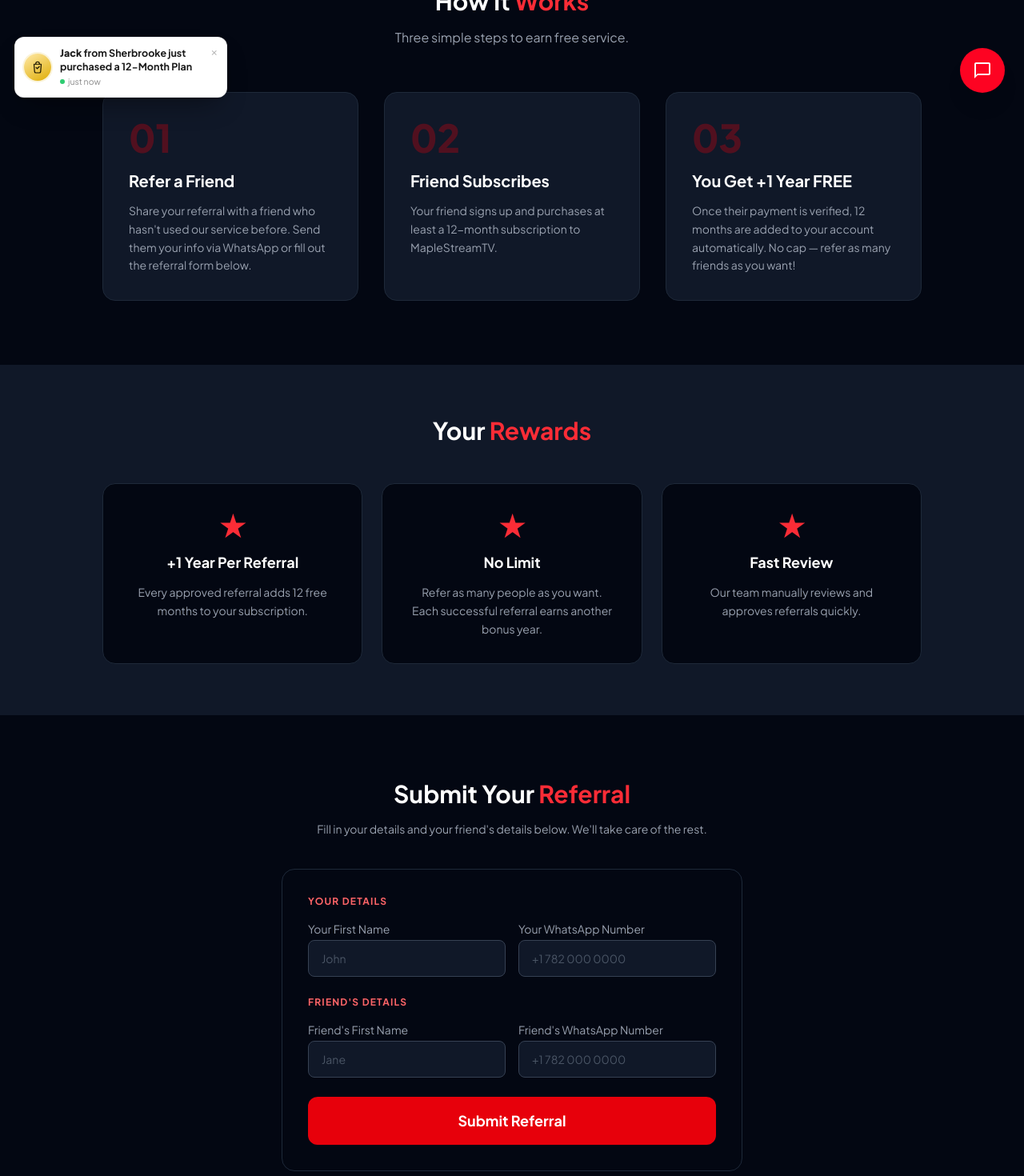
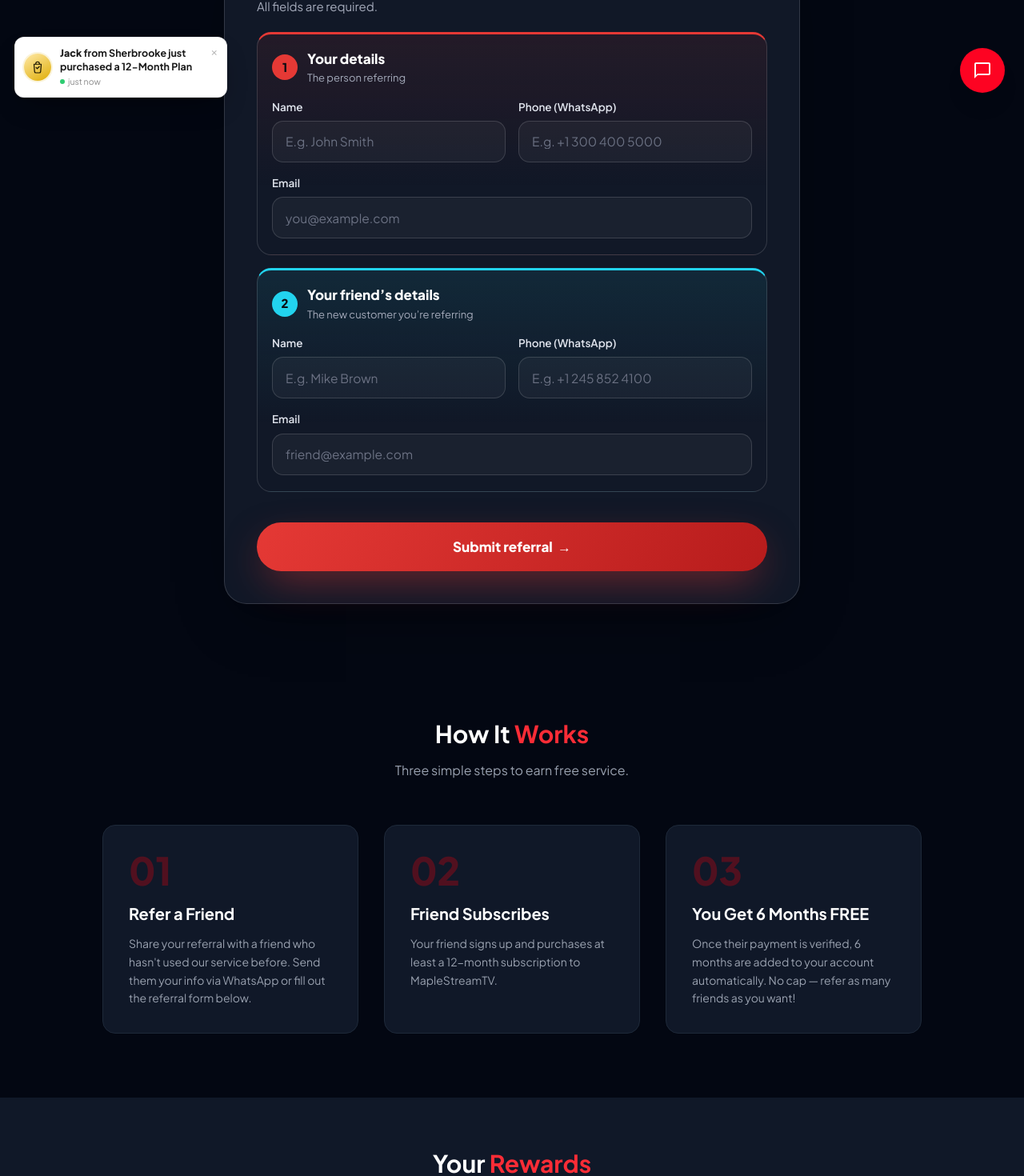
Before and after one commit to medmaar/maplestreamtv.ca, a Next.js app: page /referral in a window 1280 px wide. Shown: the part 660-2130 px from the top of the page at 80% size. Built offline with nearby package versions, Linux system fonts and the light colour scheme.

Commit message:
Referral page: iptvmapletv-style two-step form emailed via EmailJS, reward now 6 months free
Co-Authored-By: Claude Opus 5.5 (1M context) <noreply@anthropic.com>
Claude-Session: https://claude.ai/code/session_01UncMBR8ZYVBGnd2ZMDwYky

```diff
--- a/src/app/api/referral/route.ts
+++ /dev/null
@@ -1,27 +0,0 @@
-export const runtime = 'edge';
-
-import { NextRequest, NextResponse } from "next/server";
-
-export async function POST(req: NextRequest) {
-  try {
-    const body = await req.json();
-    const { yourName, yourWhatsApp, friendName, friendWhatsApp } = body;
-
-    if (!yourName || !yourWhatsApp || !friendName || !friendWhatsApp) {
-      return NextResponse.json({ error: "All fields are required." }, { status: 400 });
-    }
-
-    // Log the referral (replace with webhook/email/DB integration as needed)
-    console.log("[Referral Submission]", {
-      yourName,
-      yourWhatsApp,
-      friendName,
-      friendWhatsApp,
-      submittedAt: new Date().toISOString(),
-    });
-
-    return NextResponse.json({ success: true, message: "Referral received. We will review it shortly." });
-  } catch {
-    return NextResponse.json({ error: "Invalid request." }, { status: 400 });
-  }
-}
--- a/src/app/referral/page.tsx
+++ b/src/app/referral/page.tsx
@@ -2,11 +2,11 @@ import type { Metadata } from "next";
 import ReferralForm from "../../components/ReferralForm";
 
 export const metadata: Metadata = {
-  title: "Referral Program — Get +1 Year Free | MapleStreamTV",
+  title: "Referral Program — Get 6 Months Free | MapleStreamTV",
   description:
-    "Refer a friend to MapleStreamTV and earn +1 free year of service. No limits — every successful referral adds 12 months to your account.",
+    "Refer a friend to MapleStreamTV and earn 6 free months of service. No limits — every successful referral adds 6 months to your account.",
   keywords:
-    "MapleStreamTV referral, refer a friend IPTV, IPTV Canada free year, IPTV affiliate Canada",
+    "MapleStreamTV referral, refer a friend IPTV, IPTV Canada 6 free months, IPTV affiliate Canada",
   alternates: { canonical: "https://maplestreamtv.ca/referral" },
 };
 
@@ -25,20 +25,20 @@ const steps = [
   },
   {
     number: "03",
-    title: "You Get +1 Year FREE",
+    title: "You Get 6 Months FREE",
     description:
-      "Once their payment is verified, 12 months are added to your account automatically. No cap — refer as many friends as you want!",
+      "Once their payment is verified, 6 months are added to your account automatically. No cap — refer as many friends as you want!",
   },
 ];
 
 const rewardCards = [
   {
-    title: "+1 Year Per Referral",
-    desc: "Every approved referral adds 12 free months to your subscription.",
+    title: "+6 Months Per Referral",
+    desc: "Every approved referral adds 6 free months to your subscription.",
   },
   {
     title: "No Limit",
-    desc: "Refer as many people as you want. Each successful referral earns another bonus year.",
+    desc: "Refer as many people as you want. Each successful referral earns another 6 free months.",
   },
   {
     title: "Fast Review",
@@ -50,14 +50,14 @@ const rules = [
   "The referred person must purchase at least a 1-year MapleStreamTV subscription.",
   "Your bonus is added after payment verification is completed.",
   "The referred person must be a new customer who has never used MapleStreamTV before.",
-  "Referrals are unlimited — each successful referral gives you +12 more months.",
+  "Referrals are unlimited — each successful referral gives you +6 more months.",
 ];
 
 export default function ReferralPage() {
   return (
     <>
-      <script type="application/ld+json" dangerouslySetInnerHTML={{ __html: JSON.stringify({"@context": "https://schema.org", "@type": "BreadcrumbList", "itemListElement": [{"@type": "ListItem", "position": 1, "name": "MapleStreamTV", "item": "https://maplestreamtv.ca"}, {"@type": "ListItem", "position": 2, "name": "Referral Program — Get +1 Year Free", "item": "https://maplestreamtv.ca/referral"}]}) }} />
-      <script type="application/ld+json" dangerouslySetInnerHTML={{ __html: JSON.stringify({"@context": "https://schema.org", "@type": "WebPage", "name": "Referral Program — Get +1 Year Free", "url": "https://maplestreamtv.ca/referral", "inLanguage": "en-CA", "dateModified": "2026-07-19", "isPartOf": {"@type": "WebSite", "name": "MapleStreamTV", "url": "https://maplestreamtv.ca"}}) }} />
+      <script type="application/ld+json" dangerouslySetInnerHTML={{ __html: JSON.stringify({"@context": "https://schema.org", "@type": "BreadcrumbList", "itemListElement": [{"@type": "ListItem", "position": 1, "name": "MapleStreamTV", "item": "https://maplestreamtv.ca"}, {"@type": "ListItem", "position": 2, "name": "Referral Program — Get 6 Months Free", "item": "https://maplestreamtv.ca/referral"}]}) }} />
+      <script type="application/ld+json" dangerouslySetInnerHTML={{ __html: JSON.stringify({"@context": "https://schema.org", "@type": "WebPage", "name": "Referral Program — Get 6 Months Free", "url": "https://maplestreamtv.ca/referral", "inLanguage": "en-CA", "dateModified": "2026-07-19", "isPartOf": {"@type": "WebSite", "name": "MapleStreamTV", "url": "https://maplestreamtv.ca"}}) }} />
     <main className="bg-gray-950 text-white min-h-screen">
       {/* Hero */}
       <section className="bg-gradient-to-br from-gray-900 via-gray-950 to-black py-20 px-4 text-center">
@@ -67,7 +67,7 @@ export default function ReferralPage() {
           </span>
           <h1 className="text-4xl md:text-6xl font-extrabold mb-6 leading-tight">
             Refer a Friend,{" "}
-            <span className="text-red-500">Get +1 Year Free</span>
+            <span className="text-red-500">Get 6 Months Free</span>
           </h1>
           <p className="text-xl text-gray-300 mb-8 max-w-2xl mx-auto">
             Share MapleStreamTV with people you know and earn free subscription time when they join.
@@ -77,12 +77,19 @@ export default function ReferralPage() {
               <span className="text-green-400">✓</span> Unlimited referrals
             </span>
             <span className="flex items-center gap-2">
-              <span className="text-green-400">✓</span> +12 months per referral
+              <span className="text-green-400">✓</span> +6 months per referral
             </span>
             <span className="flex items-center gap-2">
               <span className="text-green-400">✓</span> Fast review
             </span>
           </div>
+        </div>
+      </section>
+
+      {/* Referral form */}
+      <section id="refer" style={{ padding: "8px 16px 64px" }}>
+        <div style={{ maxWidth: 720, margin: "0 auto" }}>
+          <ReferralForm />
         </div>
       </section>
 
@@ -133,19 +140,6 @@ export default function ReferralPage() {
         </div>
       </section>
 
-      {/* Referral form */}
-      <section className="py-20 px-4">
-        <div className="max-w-xl mx-auto">
-          <h2 className="text-3xl font-bold text-center mb-4">
-            Submit Your <span className="text-red-500">Referral</span>
-          </h2>
-          <p className="text-center text-gray-400 mb-10 text-sm">
-            Fill in your details and your friend&apos;s details below. We&apos;ll take care of the rest.
-          </p>
-          <ReferralForm />
-        </div>
-      </section>
-
       {/* Rules */}
       <section className="py-20 px-4 bg-gray-900">
         <div className="max-w-3xl mx-auto">
@@ -171,7 +165,7 @@ export default function ReferralPage() {
         <div className="max-w-2xl mx-auto">
           <h2 className="text-3xl font-bold mb-4">Not a Customer Yet?</h2>
           <p className="text-gray-300 mb-8">
-            Try MapleStreamTV free for 24 hours — no credit card required. Then start referring and earn free years.
+            Try MapleStreamTV free for 24 hours — no credit card required. Then start referring and earn free months.
           </p>
           <div className="flex flex-col sm:flex-row gap-4 justify-center">
             <a
--- a/src/components/ReferralForm.tsx
+++ b/src/components/ReferralForm.tsx
@@ -1,141 +1,193 @@
 "use client";
 import { useState } from "react";
 
+// Referral form — same design and flow as iptvmapletv.com/refer-a-friend/.
+// Sent through the same EmailJS service/template/key as this site's order forms.
+const EMAILJS = { service: "service_2jcensj", template: "template_s8c799i", publicKey: "hbzN9XtS5uTJfVZT7" };
+const SITE_NAME = "MapleStreamTV.ca";
+const WA_URL = "/chat/wa";
+const T = {
+  "title": "Submit a referral",
+  "req": "All fields are required.",
+  "g1": "Your details",
+  "g1s": "The person referring",
+  "g2": "Your friend’s details",
+  "g2s": "The new customer you’re referring",
+  "name": "Name",
+  "phone": "Phone (WhatsApp)",
+  "email": "Email",
+  "ph1n": "E.g. John Smith",
+  "ph2n": "E.g. Mike Brown",
+  "ph1e": "you@example.com",
+  "ph2e": "friend@example.com",
+  "submit": "Submit referral",
+  "sending": "Sending…",
+  "err_req": "Please fill in this field.",
+  "err_email": "Please enter a valid email.",
+  "err_phone": "Please enter a valid phone number.",
+  "fail": "Something went wrong. Please try again or message us on WhatsApp.",
+  "ok_t": "Referral received!",
+  "ok_p": "Thank you! We’ve got your referral. As soon as your friend’s 12-month plan is paid, we’ll add <b>6 months free</b> to your account and let you know on WhatsApp.",
+  "again": "Refer another friend",
+  "wa": "Confirm on WhatsApp",
+  "subj": "New referral",
+  "plan": "Referral program — 6 months free",
+  "referrer": "REFERRER",
+  "friend": "FRIEND"
+};
+const C = {
+  "inputBg": "rgba(255,255,255,.04)",
+  "line": "rgba(255,255,255,.14)",
+  "text": "#fff",
+  "label": "#dfe3ec",
+  "heading": "#fff",
+  "muted": "#a4aaba",
+  "placeholder": "#6b7183",
+  "numText": "#0b0c12",
+  "panel": "#111827",
+  "acc1": "#E53935",
+  "acc2": "#22d3ee",
+  "cta": "linear-gradient(120deg,#E53935 0%,#b71c1c 100%)",
+  "ctaShadow": "0 18px 50px -12px rgba(229,57,53,.55)"
+};
+
+type Who = "r" | "f";
+type Key = `${Who}_${"name" | "phone" | "email"}`;
+const EMPTY: Record<Key, string> = { r_name: "", r_phone: "", r_email: "", f_name: "", f_phone: "", f_email: "" };
+
+function validate(k: Key, v: string): string {
+  const s = v.trim();
+  if (!s) return T.err_req;
+  if (k.endsWith("email") && !/^[^\s@]+@[^\s@]+\.[^\s@]{2,}$/.test(s)) return T.err_email;
+  if (k.endsWith("phone") && s.replace(/\D/g, "").length < 6) return T.err_phone;
+  return "";
+}
 
 export default function ReferralForm() {
-  const [yourName, setYourName] = useState("");
-  const [yourWA, setYourWA] = useState("");
-  const [friendName, setFriendName] = useState("");
-  const [friendWA, setFriendWA] = useState("");
+  const [v, setV] = useState<Record<Key, string>>(EMPTY);
+  const [errs, setErrs] = useState<Partial<Record<Key, string>>>({});
   const [status, setStatus] = useState<"idle" | "loading" | "success" | "error">("idle");
+
+  const set = (k: Key) => (e: React.ChangeEvent<HTMLInputElement>) => {
+    setV((p) => ({ ...p, [k]: e.target.value }));
+    if (errs[k]) setErrs((p) => ({ ...p, [k]: validate(k, e.target.value) }));
+  };
 
   async function handleSubmit(e: React.FormEvent) {
     e.preventDefault();
+    const next: Partial<Record<Key, string>> = {};
+    (Object.keys(EMPTY) as Key[]).forEach((k) => { const m = validate(k, v[k]); if (m) next[k] = m; });
+    setErrs(next);
+    if (Object.keys(next).length) return;
     setStatus("loading");
+    const t = (k: Key) => v[k].trim();
+    const message =
+      `${T.referrer}\n${T.name}: ${t("r_name")}\n${T.phone}: ${t("r_phone")}\n${T.email}: ${t("r_email")}\n\n` +
+      `${T.friend}\n${T.name}: ${t("f_name")}\n${T.phone}: ${t("f_phone")}\n${T.email}: ${t("f_email")}`;
     try {
-      const res = await fetch("/api/referral", {
+      const res = await fetch("https://api.emailjs.com/api/v1.0/email/send", {
         method: "POST",
         headers: { "Content-Type": "application/json" },
         body: JSON.stringify({
-          yourName,
-          yourWhatsApp: yourWA,
-          friendName,
-          friendWhatsApp: friendWA,
+          service_id: EMAILJS.service,
+          template_id: EMAILJS.template,
+          user_id: EMAILJS.publicKey,
+          template_params: {
+            site_name: SITE_NAME,
+            subject: `${T.subj} – ${SITE_NAME}: ${t("r_name")} → ${t("f_name")}`,
+            plan: T.plan,
+            name: t("r_name"), full_name: t("r_name"), from_name: t("r_name"),
+            email: t("r_email"), from_email: t("r_email"), reply_to: t("r_email"),
+            phone: t("r_phone"), whatsapp: t("r_phone"),
+            country: "—", device: "—",
+            friend_name: t("f_name"), friend_phone: t("f_phone"), friend_email: t("f_email"),
+            message,
+            time: new Date().toLocaleString(),
+          },
         }),
       });
-      if (res.ok) {
-        setStatus("success");
-        setYourName("");
-        setYourWA("");
-        setFriendName("");
-        setFriendWA("");
-      } else {
-        setStatus("error");
-      }
-    } catch {
+      if (!res.ok) throw new Error(`EmailJS ${res.status}`);
+      setStatus("success");
+      setV(EMPTY);
+    } catch (err) {
+      console.error("Referral send failed:", err);
       setStatus("error");
     }
   }
 
-  return (
-    <div>
-      <form
-        onSubmit={handleSubmit}
-        className="bg-gray-950 border border-gray-800 rounded-2xl p-8 space-y-6"
-      >
-        <div>
-          <p className="text-xs text-red-400 font-bold uppercase tracking-widest mb-4">
-            Your Details
-          </p>
-          <div className="grid grid-cols-1 sm:grid-cols-2 gap-4">
-            <div>
-              <label className="block text-sm text-gray-400 mb-1">Your First Name</label>
-              <input
-                type="text"
-                required
-                placeholder="John"
-                value={yourName}
-                onChange={(e) => setYourName(e.target.value)}
-                className="w-full bg-gray-900 border border-gray-700 rounded-lg px-4 py-3 text-sm text-white placeholder-gray-600 focus:outline-none focus:border-red-500 transition-colors"
-              />
-            </div>
-            <div>
-              <label className="block text-sm text-gray-400 mb-1">Your WhatsApp Number</label>
-              <input
-                type="tel"
-                required
-                placeholder="+1 782 000 0000"
-                value={yourWA}
-                onChange={(e) => setYourWA(e.target.value)}
-                className="w-full bg-gray-900 border border-gray-700 rounded-lg px-4 py-3 text-sm text-white placeholder-gray-600 focus:outline-none focus:border-red-500 transition-colors"
-              />
-            </div>
+  const input = (k: Key): React.CSSProperties => ({
+    width: "100%", height: 52, padding: "0 16px", borderRadius: 14, boxSizing: "border-box",
+    background: C.inputBg, border: `1px solid ${errs[k] ? "#ff2d4a" : C.line}`, color: C.text,
+    fontSize: 15.5, fontFamily: "inherit", outline: "none",
+  });
+
+  const field = (k: Key, label: string, type: string, ph: string, full = false, ac = "off") => (
+    <div style={{ display: "grid", gap: 7, gridColumn: full ? "1 / -1" : undefined }}>
+      <label htmlFor={`ref-${k}`} style={{ fontSize: 13.5, fontWeight: 600, color: C.label }}>{label}</label>
+      <input id={`ref-${k}`} name={k} type={type} required placeholder={ph} value={v[k]} onChange={set(k)}
+        autoComplete={ac} inputMode={type === "tel" ? "tel" : type === "email" ? "email" : undefined}
+        aria-invalid={errs[k] ? true : undefined} style={input(k)} className="ref-input" />
+      {errs[k] && <span style={{ fontSize: 12.5, color: "#ff5a6e" }}>{errs[k]}</span>}
+    </div>
+  );
+
+  const group = (who: Who, n: number, title: string, hint: string, acc: string, ph: [string, string, string]) => (
+    <fieldset style={{
+      border: `1px solid ${C.line}`, borderTop: `3px solid ${acc}`, borderRadius: 18, padding: "18px 18px 20px",
+      margin: "0 0 16px", minWidth: 0, background: `linear-gradient(180deg, ${acc}17, transparent 70%)`,
+    }}>
+      <legend style={{ display: "flex", alignItems: "center", gap: 12, padding: 0, marginBottom: 16, float: "left", width: "100%" }}>
+        <span style={{ width: 32, height: 32, flex: "none", borderRadius: "50%", display: "grid", placeItems: "center", fontWeight: 800, fontSize: 15, color: C.numText, background: acc }}>{n}</span>
+        <span><b style={{ display: "block", fontSize: 17, fontWeight: 800, color: C.heading }}>{title}</b><small style={{ display: "block", color: C.muted, fontSize: 13, marginTop: 2 }}>{hint}</small></span>
+      </legend>
+      <div className="ref-fields" style={{ clear: "both", display: "grid", gridTemplateColumns: "1fr 1fr", gap: 16 }}>
+        {field(`${who}_name`, T.name, "text", ph[0], false, who === "r" ? "name" : "off")}
+        {field(`${who}_phone`, T.phone, "tel", ph[1], false, who === "r" ? "tel" : "off")}
+        {field(`${who}_email`, T.email, "email", ph[2], true, who === "r" ? "email" : "off")}
+      </div>
+    </fieldset>
+  );
+
+  const card: React.CSSProperties = {
+    borderRadius: 28, padding: "clamp(22px, 4vw, 40px)", background: C.panel, border: `1px solid ${status === "success" ? "rgba(34,197,94,.55)" : C.line}`,
+    boxShadow: "0 30px 80px -30px rgba(0,0,0,.45)", textAlign: "left", color: C.text,
+  };
+
+  if (status === "success") {
+    return (
+      <div style={card} role="status">
+        <div style={{ textAlign: "center", padding: "12px 0" }}>
+          <div style={{ width: 72, height: 72, margin: "0 auto 18px", borderRadius: "50%", background: "#22c55e", display: "grid", placeItems: "center", color: "#fff", fontSize: 38, fontWeight: 900 }}>✓</div>
+          <h2 style={{ fontSize: 26, fontWeight: 800, color: C.heading, margin: "0 0 10px" }}>{T.ok_t}</h2>
+          <p style={{ color: C.muted, fontSize: 15.5, lineHeight: 1.7, maxWidth: 460, margin: "0 auto 22px" }} dangerouslySetInnerHTML={{ __html: T.ok_p }} />
+          <div style={{ display: "flex", flexWrap: "wrap", gap: 12, justifyContent: "center" }}>
+            <a href={WA_URL} target="_blank" rel="noopener noreferrer" style={{ background: "#25D366", color: "#fff", padding: "14px 26px", borderRadius: 999, fontWeight: 700, textDecoration: "none" }}>{T.wa}</a>
+            <button type="button" onClick={() => setStatus("idle")} style={{ background: "transparent", color: C.heading, border: `1px solid ${C.line}`, padding: "14px 26px", borderRadius: 999, fontWeight: 700, cursor: "pointer", fontFamily: "inherit", fontSize: 15 }}>{T.again}</button>
           </div>
         </div>
+      </div>
+    );
+  }
 
-        <div>
-          <p className="text-xs text-red-400 font-bold uppercase tracking-widest mb-4">
-            Friend&apos;s Details
-          </p>
-          <div className="grid grid-cols-1 sm:grid-cols-2 gap-4">
-            <div>
-              <label className="block text-sm text-gray-400 mb-1">Friend&apos;s First Name</label>
-              <input
-                type="text"
-                required
-                placeholder="Jane"
-                value={friendName}
-                onChange={(e) => setFriendName(e.target.value)}
-                className="w-full bg-gray-900 border border-gray-700 rounded-lg px-4 py-3 text-sm text-white placeholder-gray-600 focus:outline-none focus:border-red-500 transition-colors"
-              />
-            </div>
-            <div>
-              <label className="block text-sm text-gray-400 mb-1">Friend&apos;s WhatsApp Number</label>
-              <input
-                type="tel"
-                required
-                placeholder="+1 782 000 0000"
-                value={friendWA}
-                onChange={(e) => setFriendWA(e.target.value)}
-                className="w-full bg-gray-900 border border-gray-700 rounded-lg px-4 py-3 text-sm text-white placeholder-gray-600 focus:outline-none focus:border-red-500 transition-colors"
-              />
-            </div>
-          </div>
-        </div>
-
-        {status === "success" ? (
-          <div className="bg-green-900 border border-green-600 rounded-xl px-6 py-4 text-green-300 text-sm font-medium text-center">
-            Referral submitted! We&apos;ll review it shortly and be in touch.
-          </div>
-        ) : (
-          <button
-            type="submit"
-            disabled={status === "loading"}
-            className="w-full bg-red-600 hover:bg-red-700 disabled:opacity-60 text-white py-4 rounded-xl font-bold text-lg transition-colors"
-          >
-            {status === "loading" ? "Submitting…" : "Submit Referral"}
-          </button>
+  return (
+    <div style={card} id="referral-form">
+      <style>{`.ref-input::placeholder{color:${C.placeholder}}.ref-input:focus{border-color:${C.acc2}!important;box-shadow:0 0 0 4px ${C.acc2}22}@media(max-width:520px){.ref-fields{grid-template-columns:1fr!important}}`}</style>
+      <h2 style={{ fontSize: 26, fontWeight: 800, color: C.heading, margin: "0 0 6px" }}>{T.title}</h2>
+      <p style={{ color: C.muted, margin: "0 0 20px", fontSize: 15 }}>{T.req}</p>
+      <form onSubmit={handleSubmit} noValidate>
+        {group("r", 1, T.g1, T.g1s, C.acc1, [T.ph1n, "E.g. +1 300 400 5000", T.ph1e])}
+        {group("f", 2, T.g2, T.g2s, C.acc2, [T.ph2n, "E.g. +1 245 852 4100", T.ph2e])}
+        {status === "error" && (
+          <div role="alert" style={{ background: "rgba(255,45,74,.1)", border: "1px solid rgba(255,45,74,.35)", color: "#ff5a6e", borderRadius: 12, padding: "12px 16px", fontSize: 14, margin: "6px 0 0" }}>{T.fail}</div>
         )}
-
-        {status === "error" && (
-          <p className="text-center text-red-400 text-sm">
-            Something went wrong. Please try again or use the WhatsApp button below.
-          </p>
-        )}
+        <button type="submit" disabled={status === "loading"} style={{
+          width: "100%", marginTop: 22, padding: "18px 24px", borderRadius: 999, border: "none", color: "#fff",
+          background: C.cta, fontWeight: 800, fontSize: 17, fontFamily: "inherit", cursor: status === "loading" ? "wait" : "pointer",
+          opacity: status === "loading" ? 0.7 : 1, boxShadow: C.ctaShadow,
+        }}>
+          {status === "loading" ? T.sending : <>{T.submit} &nbsp;→</>}
+        </button>
       </form>
-
-      {/* WhatsApp CTA */}
-      <div className="mt-6 text-center">
-        <p className="text-gray-500 text-sm mb-4">Prefer WhatsApp? Reach us directly:</p>
-        <a
-          href={'/chat/wa'}
-          target="_blank"
-          rel="noopener noreferrer"
-          className="inline-block bg-[#25D366] hover:brightness-110 text-gray-900 font-bold px-8 py-4 rounded-xl text-sm transition"
-        >
-          Refer via WhatsApp
-        </a>
-      </div>
     </div>
   );
 }
```
